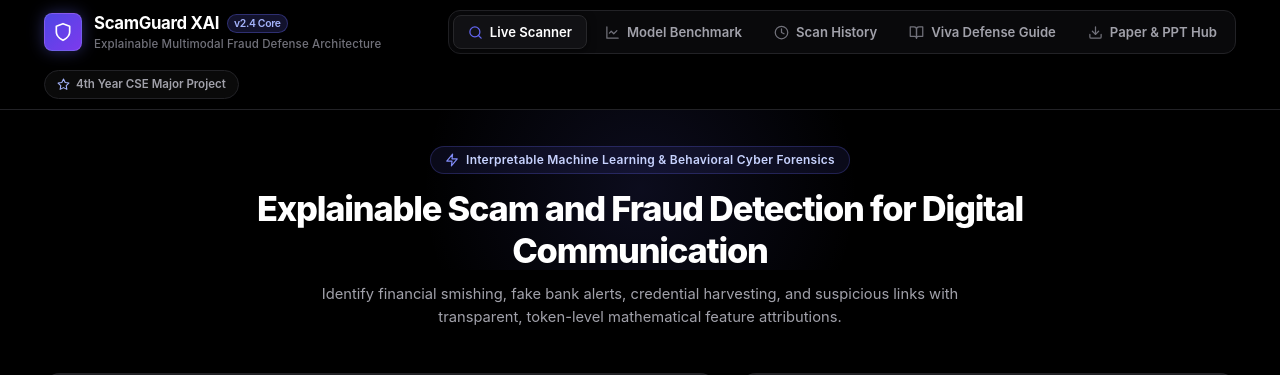
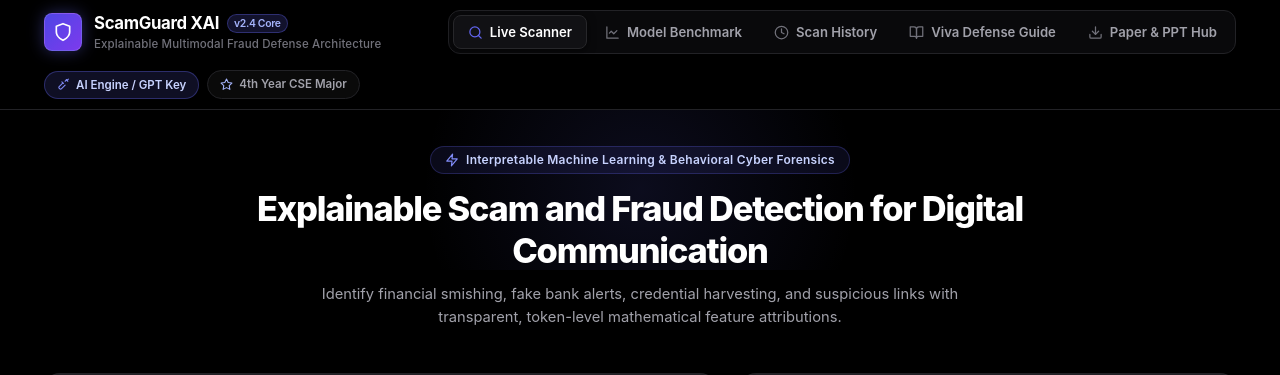
Before and after one commit to gmraj11132-tech/explainable-scam-fraud-detector, a Flask app: page / in a window 1280 px wide. Shown: the top 375 px of the page. Run offline with Flask 3, Linux system fonts and the light colour scheme.

Commit message:
feat: real-time AI reasoning, GPT-4o vision, and live web inspection

```diff
--- a/app.py
+++ b/app.py
@@ -13,6 +13,7 @@ from werkzeug.utils import secure_filename
 from ml_engine.url_features import extract_url_features
 from ml_engine.xai_engine import explain_prediction
 from ml_engine.image_analyzer import analyze_image_screenshot, DEMO_PRESETS
+from ml_engine.ai_engine import inspect_live_url, analyze_with_gpt, analyze_image_with_gpt_vision
 from database.db import log_scan, get_recent_scans, get_scan_by_id, submit_feedback, get_statistics
 
 BASE_DIR = os.path.dirname(os.path.abspath(__file__))
@@ -116,10 +117,31 @@ def analyze_text():
     data = request.get_json() or {}
     text = data.get("text", "").strip()
     model_name = data.get("model", "Logistic Regression")
+    api_key = data.get("api_key") or request.headers.get("X-API-Key") or os.environ.get("OPENAI_API_KEY")
 
     if not text:
         return jsonify({"error": "Please provide message text to analyze."}), 400
 
+    # 1. Try real-time GPT analysis if API key is provided
+    if api_key:
+        gpt_result = analyze_with_gpt(text, api_key=api_key)
+        if gpt_result:
+            scan_id = log_scan(
+                input_type="text",
+                preview=text,
+                risk_score=gpt_result["risk_score"],
+                verdict=gpt_result["verdict"],
+                verdict_badge=gpt_result["verdict_badge"],
+                model_name=gpt_result.get("engine", "OpenAI GPT-4o-mini"),
+                signals=gpt_result.get("signals", []),
+                recs=gpt_result.get("recommendations", []),
+                tokens=gpt_result.get("token_weights", [])
+            )
+            gpt_result["scan_id"] = scan_id
+            gpt_result["model_used"] = gpt_result.get("engine", "OpenAI GPT-4o-mini")
+            return jsonify(gpt_result)
+
+    # 2. Local Machine Learning & XAI fallback
     if model_name not in text_models:
         model_name = "Logistic Regression"
 
@@ -127,14 +149,11 @@ def analyze_text():
     if not model or not vectorizer:
         return jsonify({"error": "ML model is not loaded."}), 500
 
-    # ML Inference
     X_vec = vectorizer.transform([text])
     ml_prob = float(model.predict_proba(X_vec)[0][1])
 
-    # Explainable AI Analysis
     xai_result = explain_prediction(text, ml_prob, vectorizer, model)
 
-    # Save to SQLite database
     scan_id = log_scan(
         input_type="text",
         preview=text,
@@ -155,19 +174,59 @@ def analyze_text():
 def analyze_url():
     data = request.get_json() or {}
     url = data.get("url", "").strip()
+    api_key = data.get("api_key") or request.headers.get("X-API-Key") or os.environ.get("OPENAI_API_KEY")
 
     if not url:
         return jsonify({"error": "Please provide a valid website URL."}), 400
 
+    # 1. Real-time Live Web Inspection (Performs live HTTP query, inspects forms & redirects)
+    live_web_report = inspect_live_url(url)
     url_report = extract_url_features(url)
 
-    # Predict using URL Random Forest model if available
+    # Combine warning signals
+    combined_signals = list(url_report["warning_signals"])
+    if live_web_report.get("risk_signals"):
+        combined_signals.extend(live_web_report["risk_signals"])
+
+    # 2. If API Key provided, use GPT-4o with live web telemetry
+    if api_key:
+        gpt_prompt = f"Target URL: {url}\nPage Title: {live_web_report.get('page_title')}\nReachable: {live_web_report.get('is_reachable')}\nRedirected: {live_web_report.get('is_redirected')}\nPassword Field in HTML: {live_web_report.get('has_password_field')}\nFinancial Identity Input: {live_web_report.get('has_financial_form')}"
+        gpt_result = analyze_with_gpt(gpt_prompt, api_key=api_key, live_context=live_web_report)
+        if gpt_result:
+            scan_id = log_scan(
+                input_type="url",
+                preview=url,
+                risk_score=gpt_result["risk_score"],
+                verdict=gpt_result["verdict"],
+                verdict_badge=gpt_result["verdict_badge"],
+                model_name="OpenAI GPT-4o-mini + Live Web Telemetry",
+                signals=gpt_result.get("signals", []),
+                recs=gpt_result.get("recommendations", []),
+                tokens=gpt_result.get("token_weights", [])
+            )
+            gpt_result["scan_id"] = scan_id
+            gpt_result["model_used"] = "OpenAI GPT-4o-mini + Live Web Telemetry"
+            gpt_result["live_web"] = live_web_report
+            gpt_result["domain"] = url_report["domain"]
+            gpt_result["entropy"] = url_report["entropy"]
+            return jsonify(gpt_result)
+
+    # 3. Machine Learning + Live Heuristic calculation
     ml_url_prob = 0.5
     if url_model:
         feat_vector = [url_report["features"]]
         ml_url_prob = float(url_model.predict_proba(feat_vector)[0][1])
 
-    composite_url_score = int(min(100, max(0, (ml_url_prob * 100 * 0.5) + (url_report["risk_score"] * 0.5))))
+    # Factor in live web findings
+    live_penalty = 0
+    if live_web_report.get("has_password_field") and not url_report["is_trusted_domain"]:
+        live_penalty += 35
+    if live_web_report.get("has_financial_form") and not url_report["is_trusted_domain"]:
+        live_penalty += 30
+    if live_web_report.get("is_redirected"):
+        live_penalty += 15
+
+    composite_url_score = int(min(100, max(0, (ml_url_prob * 100 * 0.4) + (url_report["risk_score"] * 0.3) + live_penalty)))
 
     if composite_url_score >= 65:
         verdict = "Phishing / Malicious Website"
@@ -181,12 +240,14 @@ def analyze_url():
 
     recs = []
     if composite_url_score >= 65:
-        recs.append("🚨 DO NOT enter passwords, phone numbers, or credit card details on this website.")
-        recs.append("🔍 The domain exhibits characteristics of brand impersonation and spoofing.")
+        recs.append("Do NOT enter passwords, phone numbers, or credit card details on this website.")
+        recs.append("The domain exhibits indicators of brand spoofing and deceptive credential harvesting.")
     elif composite_url_score >= 35:
-        recs.append("⚠️ Proceed with caution. Verify the domain spelling and SSL certificate.")
+        recs.append("Proceed with caution. Verify the domain spelling and SSL certificate.")
     else:
-        recs.append("✅ Low risk indicators detected for this domain structure.")
+        recs.append("Low risk indicators detected for this domain structure.")
+
+    signals_formatted = [{"title": "Live Web / Structural Indicator", "description": s, "severity": "High"} for s in combined_signals]
 
     scan_id = log_scan(
         input_type="url",
@@ -194,8 +255,8 @@ def analyze_url():
         risk_score=composite_url_score,
         verdict=verdict,
         verdict_badge=badge,
-        model_name="Random Forest (URL Classifier)",
-        signals=[{"title": "URL Heuristic", "description": s, "severity": "High"} for s in url_report["warning_signals"]],
+        model_name="Random Forest + Live Web Inspector",
+        signals=signals_formatted,
         recs=recs,
         tokens=[]
     )
@@ -209,9 +270,10 @@ def analyze_url():
         "verdict_badge": badge,
         "entropy": url_report["entropy"],
         "is_trusted": url_report["is_trusted_domain"],
-        "warning_signals": url_report["warning_signals"],
-        "keywords_found": url_report["keywords_found"],
+        "warning_signals": combined_signals,
+        "live_web": live_web_report,
         "recommendations": recs,
+        "model_used": "Random Forest + Live Web Inspector",
         "features": {name: val for name, val in zip(url_report["feature_names"], url_report["features"])}
     })
 
@@ -224,23 +286,41 @@ def analyze_image():
     if file.filename == '':
         return jsonify({"error": "No selected image file."}), 400
 
+    image_bytes = file.read()
     filename = secure_filename(file.filename)
     filepath = os.path.join(app.config['UPLOAD_FOLDER'], filename)
-    file.save(filepath)
+    with open(filepath, "wb") as f:
+        f.write(image_bytes)
 
     model_name = request.form.get("model", "Logistic Regression")
+    api_key = request.form.get("api_key") or request.headers.get("X-API-Key") or os.environ.get("OPENAI_API_KEY")
 
-    # Run OCR & Text Extraction
+    # 1. Multimodal GPT-4o Vision if API key provided (True pixel-level OCR & Visual Fraud Inspection)
+    if api_key:
+        ext = filename.split('.')[-1].lower() if '.' in filename else 'png'
+        vision_result = analyze_image_with_gpt_vision(image_bytes, image_format=ext, api_key=api_key)
+        if vision_result:
+            extracted_text = vision_result.get("extracted_text", "[Image Analyzed by GPT-4o Vision]")
+            scan_id = log_scan(
+                input_type="image",
+                preview=f"[Screenshot Vision] {extracted_text[:120]}",
+                risk_score=vision_result["risk_score"],
+                verdict=vision_result["verdict"],
+                verdict_badge=vision_result["verdict_badge"],
+                model_name="OpenAI GPT-4o Vision",
+                signals=vision_result.get("signals", []),
+                recs=vision_result.get("recommendations", []),
+                tokens=vision_result.get("token_weights", [])
+            )
+            vision_result["scan_id"] = scan_id
+            vision_result["extracted_text"] = extracted_text
+            vision_result["model_used"] = "OpenAI GPT-4o Vision"
+            return jsonify(vision_result)
+
+    # 2. Local fallback inspection
     ocr_result = analyze_image_screenshot(filepath)
     extracted_text = ocr_result.get("extracted_text", "").strip()
 
-    if not extracted_text:
-        return jsonify({
-            "error": "Could not extract legible text from image.",
-            "ocr_meta": ocr_result
-        }), 400
-
-    # Analyze extracted text using ML
     model = text_models.get(model_name, text_models.get("Logistic Regression"))
     X_vec = vectorizer.transform([extracted_text])
     ml_prob = float(model.predict_proba(X_vec)[0][1])
@@ -249,11 +329,11 @@ def analyze_image():
 
     scan_id = log_scan(
         input_type="image",
-        preview=f"[Screenshot OCR] {extracted_text}",
+        preview=f"[Screenshot OCR] {extracted_text[:120]}",
         risk_score=xai_result["risk_score"],
         verdict=xai_result["verdict"],
         verdict_badge=xai_result["verdict_badge"],
-        model_name=model_name,
+        model_name=f"{model_name} (Local OCR)",
         signals=xai_result["signals"],
         recs=xai_result["recommendations"],
         tokens=xai_result["token_weights"]
@@ -262,7 +342,8 @@ def analyze_image():
     xai_result["scan_id"] = scan_id
     xai_result["extracted_text"] = extracted_text
     xai_result["image_meta"] = ocr_result
-    xai_result["model_used"] = model_name
+    xai_result["model_used"] = f"{model_name} (Local OCR)"
+    xai_result["tip"] = "Tip: Configure an OpenAI API key in the top AI Settings to activate full multimodal GPT-4o vision on any custom screenshot."
 
     return jsonify(xai_result)
 
--- a/static/css/style.css
+++ b/static/css/style.css
@@ -1056,26 +1056,91 @@ footer {
   }
 }
 
-@media (max-width: 640px) {
-  .container {
-    padding: 0 16px;
+/* API Key Button & Modal Styles */
+.btn-api-key {
+  display: inline-flex;
+  align-items: center;
+  gap: 6px;
+  background: rgba(99, 102, 241, 0.15);
+  border: 1px solid rgba(99, 102, 241, 0.35);
+  color: #c7d2fe;
+  padding: 6px 12px;
+  border-radius: var(--radius-full);
+  font-size: 0.72rem;
+  font-weight: 600;
+  cursor: pointer;
+  transition: var(--ease);
 }
-  .hero h2 {
-    font-size: 1.6rem;
+
+.btn-api-key svg {
+  width: 13px;
+  height: 13px;
+  stroke: #818cf8;
 }
-  .card {
-    padding: 16px;
+
+.btn-api-key:hover {
+  background: rgba(99, 102, 241, 0.25);
+  color: #ffffff;
 }
-  .mode-pills {
-    flex-direction: column;
+
+.modal-overlay {
+  position: fixed;
+  top: 0;
+  left: 0;
+  width: 100vw;
+  height: 100vh;
+  background: rgba(0, 0, 0, 0.8);
+  backdrop-filter: blur(8px);
+  z-index: 1000;
+  display: flex;
+  align-items: center;
+  justify-content: center;
+  padding: 20px;
 }
-  .action-row {
-    flex-direction: column;
+
+.modal-box {
+  background: var(--bg-surface);
+  border: 1px solid var(--border-muted);
+  border-radius: var(--radius-lg);
+  padding: 24px;
+  max-width: 480px;
+  width: 100%;
+  box-shadow: 0 20px 50px rgba(0, 0, 0, 0.9);
 }
-  .btn {
-    width: 100%;
+
+.modal-header {
+  display: flex;
+  align-items: center;
+  justify-content: space-between;
+  margin-bottom: 14px;
+  padding-bottom: 12px;
+  border-bottom: 1px solid var(--border-subtle);
 }
-  .risk-number {
-    font-size: 2.6rem;
+
+.modal-title {
+  display: flex;
+  align-items: center;
+  gap: 8px;
+  font-size: 0.95rem;
+  font-weight: 700;
+  color: #ffffff;
 }
+
+.modal-title svg {
+  width: 16px;
+  height: 16px;
+  stroke: #818cf8;
 }
+
+.modal-close-btn {
+  background: transparent;
+  border: none;
+  color: var(--text-muted);
+  font-size: 1.4rem;
+  cursor: pointer;
+  line-height: 1;
+}
+
+.modal-close-btn:hover {
+  color: #ffffff;
+}
--- a/static/js/app.js
+++ b/static/js/app.js
@@ -1,6 +1,6 @@
 /**
  * ScamGuard XAI - Professional Client Controller
- * Clean Vector UI & High-Contrast Visualizations
+ * Multimodal AI Engine & Real-time Web Inspector
  */
 
 let currentInputMode = 'text';
@@ -14,6 +14,58 @@ const PRESETS = {
   job_offer: "Part-time job offer! Earn Rs 3,000 - 8,000 daily working from home on your phone. Just like and subscribe YouTube videos. Contact HR on WhatsApp: +91 9988776655.",
   legit_bank: "Dear customer, INR 1,500.00 debited from account ending in **4582 on 04-Oct-2026 at Amazon India. Available balance is INR 45,200.00. If not done by you, SMS BLOCK to 567676."
 };
+
+// API Key & GPT Engine Management
+function getStoredApiKey() {
+  return localStorage.getItem('scamguard_openai_key') || '';
+}
+
+function updateApiKeyStatus() {
+  const key = getStoredApiKey();
+  const statusElem = document.getElementById('api-status-text');
+  const btn = document.getElementById('api-key-btn');
+  if (key) {
+    statusElem.textContent = 'GPT-4o Engine Active';
+    btn.style.borderColor = 'rgba(16, 185, 129, 0.4)';
+    btn.style.color = '#6ee7b7';
+  } else {
+    statusElem.textContent = 'AI Engine / GPT Key';
+    btn.style.borderColor = 'rgba(99, 102, 241, 0.35)';
+    btn.style.color = '#c7d2fe';
+  }
+}
+
+function openApiKeyModal() {
+  const modal = document.getElementById('api-modal');
+  const input = document.getElementById('modal-api-key-input');
+  input.value = getStoredApiKey();
+  modal.style.display = 'flex';
+}
+
+function closeApiKeyModal() {
+  document.getElementById('api-modal').style.display = 'none';
+}
+
+function saveApiKey() {
+  const input = document.getElementById('modal-api-key-input');
+  const key = input.value.trim();
+  if (key) {
+    localStorage.setItem('scamguard_openai_key', key);
+    alert('OpenAI API Key saved! GPT-4o-mini & GPT-4o Vision are now active.');
+  } else {
+    localStorage.removeItem('scamguard_openai_key');
+  }
+  updateApiKeyStatus();
+  closeApiKeyModal();
+}
+
+function clearApiKey() {
+  localStorage.removeItem('scamguard_openai_key');
+  document.getElementById('modal-api-key-input').value = '';
+  updateApiKeyStatus();
+  alert('API Key removed. Reverting to local ML & Live Web Inspector.');
+  closeApiKeyModal();
+}
 
 // Main Tab Navigation
 function switchMainTab(tabId) {
@@ -48,7 +100,12 @@ function switchInputMode(mode) {
 function updateModelTag() {
   const select = document.getElementById('model-select');
   const tag = document.getElementById('active-model-tag');
-  tag.textContent = `Model: ${select.value}`;
+  const key = getStoredApiKey();
+  if (key) {
+    tag.textContent = 'Engine: OpenAI GPT-4o';
+  } else {
+    tag.textContent = `Model: ${select.value}`;
+  }
 }
 
 // 1-Click Preset Loader
@@ -89,11 +146,12 @@ function previewSelectedImage(event) {
 async function triggerScan() {
   const btn = document.getElementById('btn-scan');
   const modelName = document.getElementById('model-select').value;
+  const apiKey = getStoredApiKey();
 
   btn.disabled = true;
   btn.innerHTML = `
     <svg viewBox="0 0 24 24" fill="none" stroke="currentColor" stroke-width="2" stroke-linecap="round" stroke-linejoin="round" style="animation: spin 1s linear infinite;"><line x1="12" y1="2" x2="12" y2="6"/><line x1="12" y1="18" x2="12" y2="22"/><line x1="4.93" y1="4.93" x2="7.76" y2="7.76"/><line x1="16.24" y1="16.24" x2="19.07" y2="19.07"/><line x1="2" y1="12" x2="6" y2="12"/><line x1="18" y1="12" x2="22" y2="12"/><line x1="4.93" y1="19.07" x2="7.76" y2="16.24"/><line x1="16.24" y1="7.76" x2="19.07" y2="4.93"/></svg>
-    <span>Analyzing Feature Vectors...</span>
+    <span>Analyzing Feature Vectors & Web Context...</span>
   `;
 
   try {
@@ -108,7 +166,7 @@ async function triggerScan() {
       response = await fetch('/api/analyze/text', {
         method: 'POST',
         headers: { 'Content-Type': 'application/json' },
-        body: JSON.stringify({ text, model: modelName })
+        body: JSON.stringify({ text, model: modelName, api_key: apiKey })
       });
       data = await response.json();
 
@@ -121,7 +179,7 @@ async function triggerScan() {
       response = await fetch('/api/analyze/url', {
         method: 'POST',
         headers: { 'Content-Type': 'application/json' },
-        body: JSON.stringify({ url })
+        body: JSON.stringify({ url, api_key: apiKey })
       });
       data = await response.json();
 
@@ -134,6 +192,9 @@ async function triggerScan() {
       const formData = new FormData();
       formData.append('image', fileInput.files[0]);
       formData.append('model', modelName);
+      if (apiKey) {
+        formData.append('api_key', apiKey);
+      }
 
       response = await fetch('/api/analyze/image', {
         method: 'POST',
@@ -159,7 +220,7 @@ async function triggerScan() {
   }
 }
 
-// Render Results with Vector Icons
+// Render Results with Vector Icons & Reasoning Details
 function renderScanResults(result) {
   lastScanId = result.scan_id;
 
@@ -178,7 +239,8 @@ function renderScanResults(result) {
     iconSvg = `<svg viewBox="0 0 24 24" fill="none" stroke="currentColor" stroke-width="2" stroke-linecap="round" stroke-linejoin="round"><path d="M22 11.08V12a10 10 0 1 1-5.93-9.14"/><polyline points="22 4 12 14.01 9 11.01"/></svg>`;
   }
 
-  badgeContainer.innerHTML = `<span class="verdict-badge ${result.verdict_badge}">${iconSvg}<span>${result.verdict}</span></span>`;
+  const modelInfoTag = result.model_used ? `<span class="version-pill" style="margin-left: 8px;">${result.model_used}</span>` : '';
+  badgeContainer.innerHTML = `<span class="verdict-badge ${result.verdict_badge}">${iconSvg}<span>${result.verdict}</span></span>${modelInfoTag}`;
 
   // 2. Risk Score & Meter
   const riskNum = document.getElementById('risk-number');
@@ -191,7 +253,26 @@ function renderScanResults(result) {
   riskBar.style.width = `${targetScore}%`;
   riskBar.style.backgroundColor = targetScore >= 65 ? '#ef4444' : targetScore >= 30 ? '#f59e0b' : '#10b981';
 
-  // 3. Token Attribution Heatmap
+  // 3. Reasoning Summary Box (if present from GPT)
+  let reasoningBox = document.getElementById('reasoning-summary-box');
+  if (!reasoningBox) {
+    reasoningBox = document.createElement('div');
+    reasoningBox.id = 'reasoning-summary-box';
+    reasoningBox.style.cssText = 'background: rgba(99, 102, 241, 0.08); border: 1px solid rgba(99, 102, 241, 0.25); border-radius: 10px; padding: 12px 14px; margin-bottom: 18px; font-size: 0.8rem; color: #c7d2fe; line-height: 1.5;';
+    const meterBox = document.querySelector('.risk-meter-box');
+    meterBox.parentNode.insertBefore(reasoningBox, meterBox.nextSibling);
+  }
+  if (result.reasoning_summary) {
+    reasoningBox.style.display = 'block';
+    reasoningBox.innerHTML = `<b>AI Forensic Summary:</b> ${result.reasoning_summary}`;
+  } else if (result.live_web && result.live_web.page_title) {
+    reasoningBox.style.display = 'block';
+    reasoningBox.innerHTML = `<b>Live Web Telemetry:</b> Title: <i>"${result.live_web.page_title}"</i> | Reachable: ${result.live_web.is_reachable ? 'Yes' : 'No'} | Redirects: ${result.live_web.is_redirected ? 'Yes' : 'None'}`;
+  } else {
+    reasoningBox.style.display = 'none';
+  }
+
+  // 4. Token Attribution Heatmap
   const tokenCloud = document.getElementById('token-cloud');
   const tokenBox = document.getElementById('token-attribution-box');
 
@@ -200,7 +281,7 @@ function renderScanResults(result) {
     tokenCloud.innerHTML = result.token_weights.map(t => {
       const isScam = t.impact === 'scam';
       const sign = isScam ? '+' : '';
-      return `<span class="token-tag ${t.impact}" title="Linear Log-Odds Weight: ${t.weight}">
+      return `<span class="token-tag ${t.impact}" title="Weight: ${t.weight}">
         <span>${t.word}</span> <span style="opacity: 0.8; font-size: 0.7rem;">(${sign}${t.weight})</span>
       </span>`;
     }).join(' ');
@@ -208,7 +289,7 @@ function renderScanResults(result) {
     tokenBox.style.display = 'none';
   }
 
-  // 4. Psychological & Deception Signals
+  // 5. Psychological & Deception Signals
   const signalsList = document.getElementById('signals-list');
   if (result.signals && result.signals.length > 0) {
     signalsList.innerHTML = result.signals.map(s => `
@@ -224,7 +305,7 @@ function renderScanResults(result) {
     signalsList.innerHTML = result.warning_signals.map(ws => `
       <div class="signal-card High">
         <div class="signal-text">
-          <h4>URL Security Indicator</h4>
+          <h4>Security Indicator</h4>
           <p>${ws}</p>
         </div>
       </div>
@@ -240,7 +321,7 @@ function renderScanResults(result) {
     `;
   }
 
-  // 5. Actionable Recommendations
+  // 6. Actionable Recommendations
   const recsList = document.getElementById('recs-list');
   recsList.innerHTML = (result.recommendations || []).map(r => `<li>${r}</li>`).join('');
 
@@ -326,5 +407,6 @@ styleSheet.innerText = `
 document.head.appendChild(styleSheet);
 
 document.addEventListener('DOMContentLoaded', () => {
+  updateApiKeyStatus();
   updateModelTag();
 });
--- a/templates/index.html
+++ b/templates/index.html
@@ -48,9 +48,16 @@
         </button>
       </nav>
 
-      <div class="nav-tag">
-        <svg viewBox="0 0 24 24" fill="none" stroke="currentColor" stroke-width="2" stroke-linecap="round" stroke-linejoin="round"><polygon points="12 2 15.09 8.26 22 9.27 17 14.14 18.18 21.02 12 17.77 5.82 21.02 7 14.14 2 9.27 8.91 8.26 12 2"/></svg>
-        <span>4th Year CSE Major Project</span>
+      <div style="display: flex; align-items: center; gap: 8px;">
+        <button class="btn-api-key" onclick="openApiKeyModal()" id="api-key-btn">
+          <svg viewBox="0 0 24 24" fill="none" stroke="currentColor" stroke-width="2" stroke-linecap="round" stroke-linejoin="round"><path d="M21 2l-2 2m-1-1l-3 3m5 0l-3-3m-6 6l-7 7a2 2 0 0 0 0 2.83l1.17 1.17a2 2 0 0 0 2.83 0l7-7m-6-6l3 3"/></svg>
+          <span id="api-status-text">AI Engine / GPT Key</span>
+        </button>
+
+        <div class="nav-tag">
+          <svg viewBox="0 0 24 24" fill="none" stroke="currentColor" stroke-width="2" stroke-linecap="round" stroke-linejoin="round"><polygon points="12 2 15.09 8.26 22 9.27 17 14.14 18.18 21.02 12 17.77 5.82 21.02 7 14.14 2 9.27 8.91 8.26 12 2"/></svg>
+          <span>4th Year CSE Major</span>
+        </div>
       </div>
     </div>
   </header>
@@ -559,6 +566,35 @@
     </div>
   </footer>
 
+  <!-- AI Engine Settings Modal -->
+  <div id="api-modal" class="modal-overlay" style="display: none;">
+    <div class="modal-box">
+      <div class="modal-header">
+        <div class="modal-title">
+          <svg viewBox="0 0 24 24" fill="none" stroke="currentColor" stroke-width="2" stroke-linecap="round" stroke-linejoin="round"><path d="M21 2l-2 2m-1-1l-3 3m5 0l-3-3m-6 6l-7 7a2 2 0 0 0 0 2.83l1.17 1.17a2 2 0 0 0 2.83 0l7-7m-6-6l3 3"/></svg>
+          <span>AI Engine & GPT Configuration</span>
+        </div>
+        <button class="modal-close-btn" onclick="closeApiKeyModal()">&times;</button>
+      </div>
+      <div class="modal-body">
+        <p style="font-size: 0.8rem; color: var(--text-secondary); margin-bottom: 14px; line-height: 1.5;">
+          Connect OpenAI (GPT-4o-mini & GPT-4o Vision) for deep real-time reasoning, pixel-perfect multimodal screenshot OCR, and live threat verification.
+        </p>
+        <div class="form-group">
+          <label class="form-label">OpenAI API Key (sk-...)</label>
+          <input type="password" id="modal-api-key-input" class="form-control" placeholder="sk-proj-...">
+          <p style="font-size: 0.72rem; color: var(--text-muted); margin-top: 6px;">
+            *Keys are stored securely in your browser session/localStorage and transmitted via HTTPS. If no key is entered, the system operates using local Scikit-Learn ML and live HTTP web analysis.
+          </p>
+        </div>
+        <div class="action-row" style="margin-top: 14px;">
+          <button class="btn btn-primary" onclick="saveApiKey()">Save & Connect GPT Engine</button>
+          <button class="btn btn-outline" onclick="clearApiKey()">Remove Key</button>
+        </div>
+      </div>
+    </div>
+  </div>
+
   <script src="/static/js/app.js"></script>
 </body>
 </html>
```
Also changed, not shown: ml_engine/ai_engine.py (added, +194 -0 lines). Lines whose indentation alone changed are shown as unchanged.
